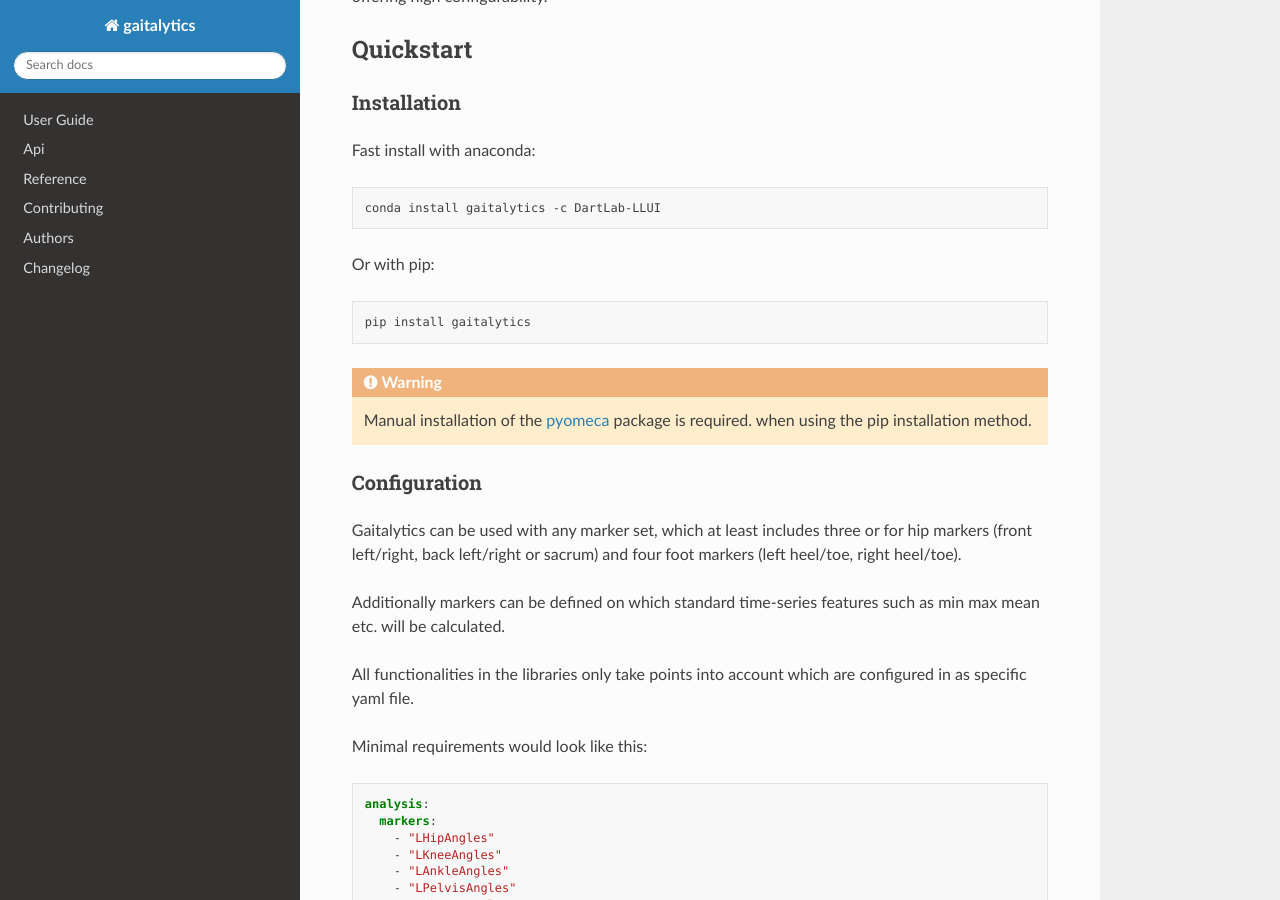
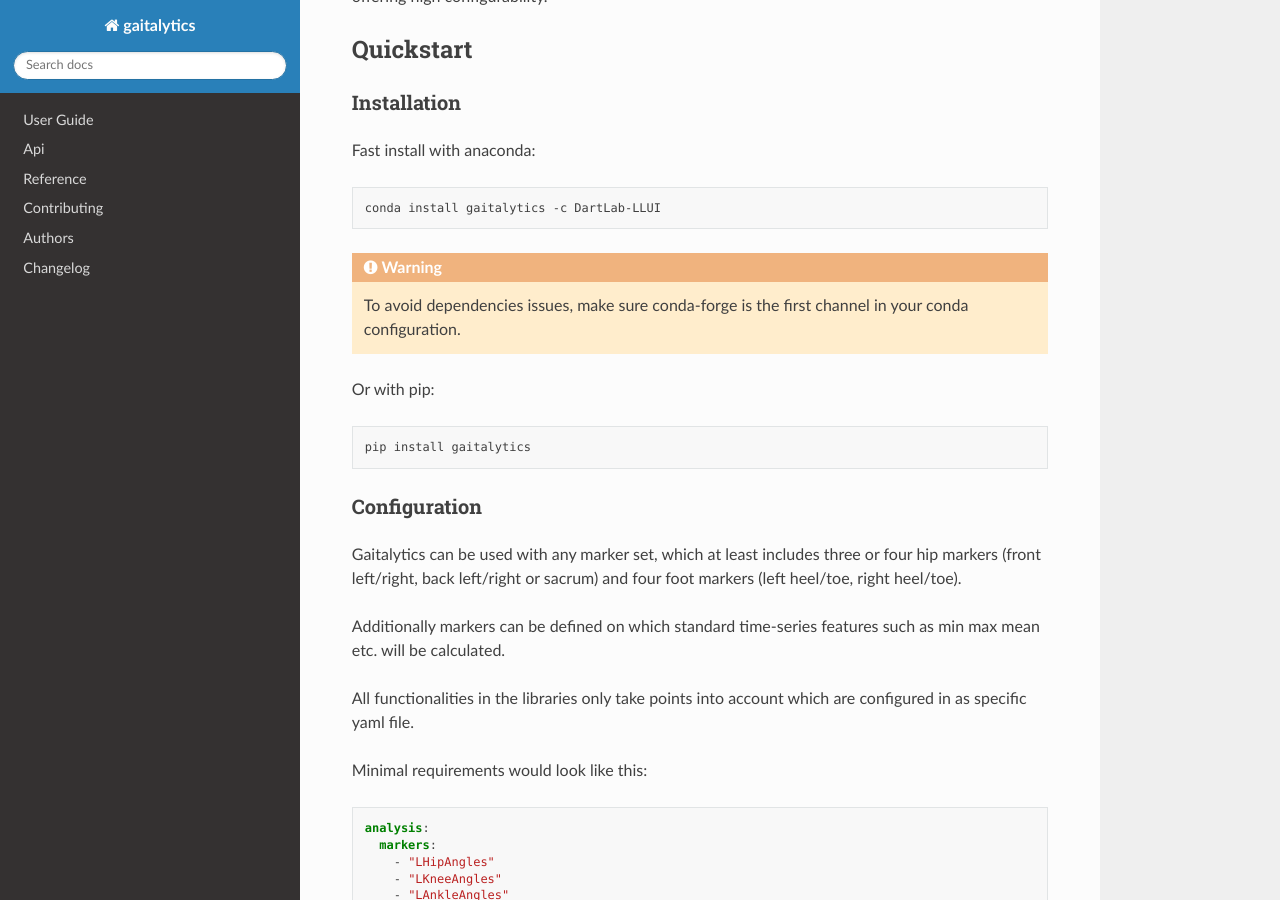
Before and after one commit to DART-Lab-LLUI/python-gaitalytics, a Sphinx documentation site: the page built from docs/index.rst, in a window 1280 px wide and 900 px high, scrolled down 890 px. Built offline with Sphinx 7.4.7 and the Read the Docs theme 3.1.0, drawn with Linux system fonts in a browser that asks for light colours.

Commit message:
Documentation typos

```diff
--- a/README.rst
+++ b/README.rst
@@ -51,10 +51,6 @@
    :alt: GitHub License
 
 
-
-
-
-
 .. end-badges
 
 This Python package provides a comprehensive set of tools and advanced algorithms for analyzing 3D motion capture data.
@@ -77,6 +73,9 @@
     conda install gaitalytics -c DartLab-LLUI
 ..
 
+.. warning::
+        | To avoid dependencies issues, make sure conda-forge is the first channel in your conda configuration.
+
 Or with pip:
 
 .. code:: shell
@@ -84,16 +83,12 @@
     pip install gaitalytics
 ..
 
-..
-
-.. warning::
-        | Manual installation of the `pyomeca <https://pyomeca.github.io/>`_ package is required. when using the pip installation method.
 
 Configuration
 ^^^^^^^^^^^^^
 
 Gaitalytics can be used with any marker set, which at least includes
-three or for hip markers (front left/right, back left/right or sacrum) and four foot
+three or four hip markers (front left/right, back left/right or sacrum) and four foot
 markers (left heel/toe, right heel/toe).
 
 Additionally markers can be defined on which standard time-series features such as min max mean etc.
--- a/docs/usage/event_detection.rst
+++ b/docs/usage/event_detection.rst
@@ -20,7 +20,7 @@
 
         config = api.load_config("./config.yaml")
         trial = api.load_c3d_trial("./example.c3d", config)
-        events = api.detect_events(trial)
+        events = api.detect_events(trial, config)
 
 ..
 
```
